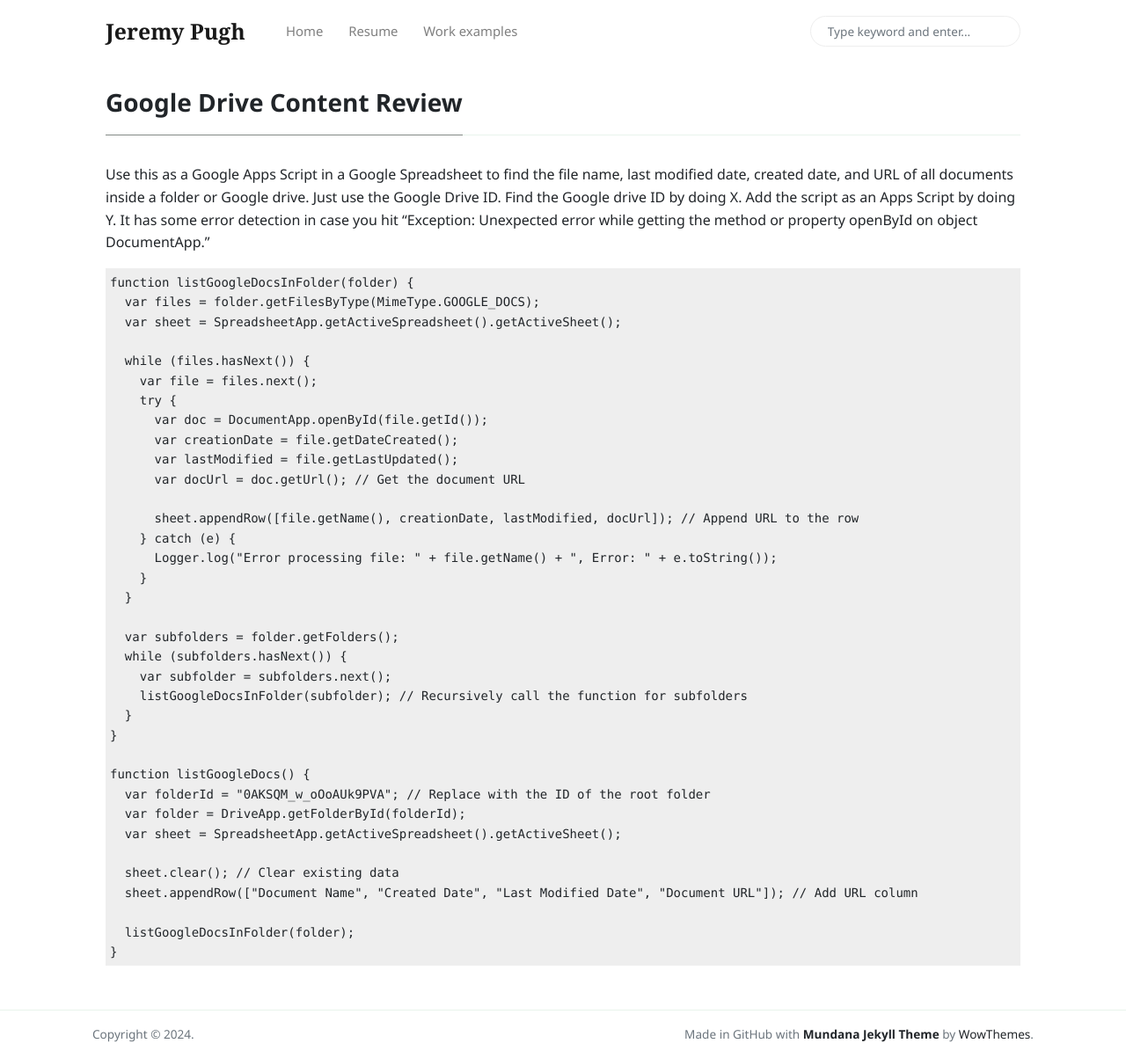
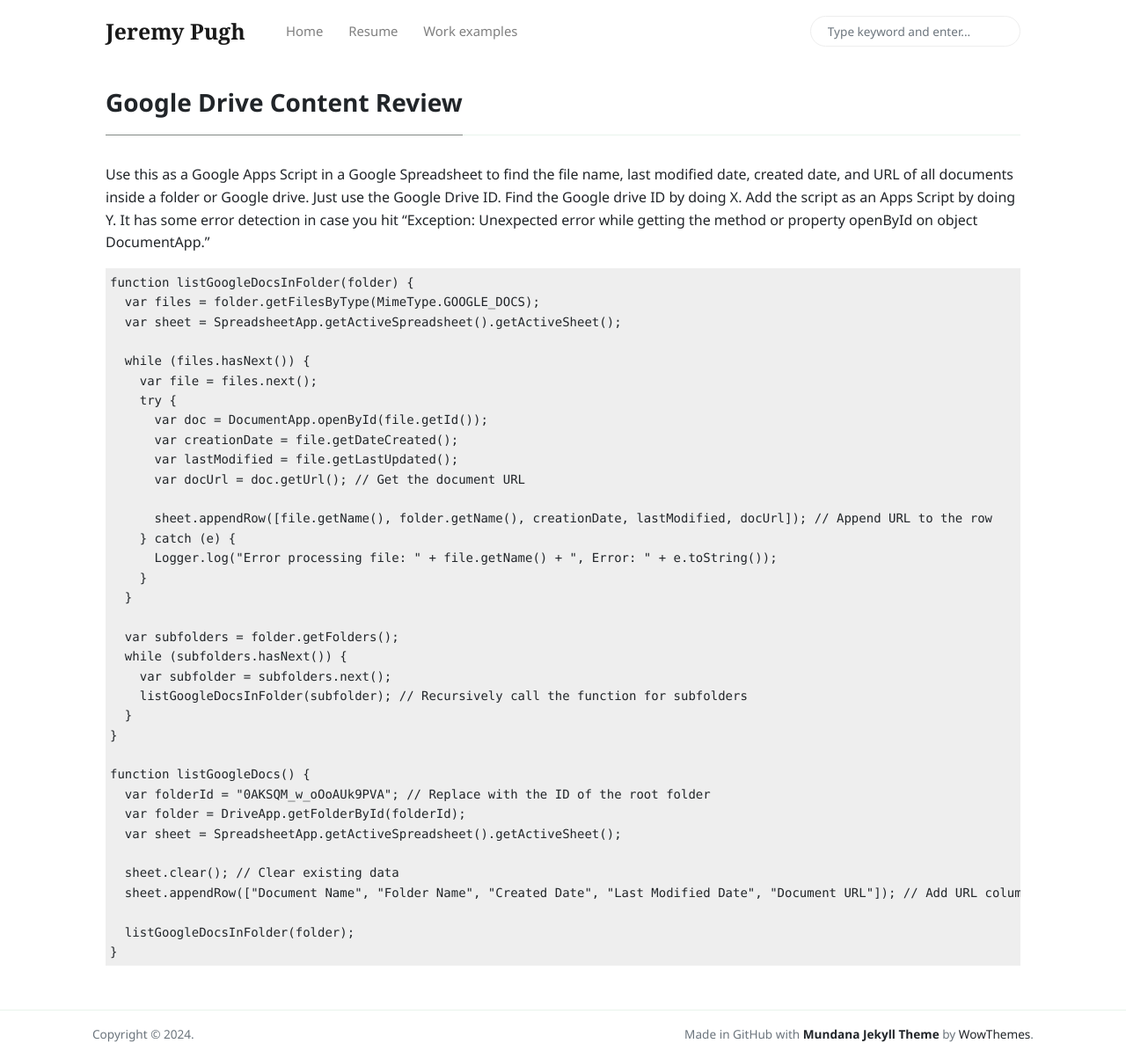
Before and after one commit to stumblefiend/jeremy.pugh, a Jekyll site: the page built from assets/scripts/google-drive-content-review.md, in a window 1280 px wide and 1203 px high. Shown: the whole window at 88% size. Built offline with Jekyll 4.4.1, drawn with Linux system fonts in a browser that asks for light colours; nearby versions of some CDN libraries; our own code applies the rules of GitHub Pages for plain Markdown files.

Commit message:
Update google-drive-content-review.md

```diff
--- a/assets/scripts/google-drive-content-review.md
+++ b/assets/scripts/google-drive-content-review.md
@@ -18,7 +18,7 @@ function listGoogleDocsInFolder(folder) {
       var lastModified = file.getLastUpdated();
       var docUrl = doc.getUrl(); // Get the document URL
 
-      sheet.appendRow([file.getName(), creationDate, lastModified, docUrl]); // Append URL to the row
+      sheet.appendRow([file.getName(), folder.getName(), creationDate, lastModified, docUrl]); // Append URL to the row
     } catch (e) {
       Logger.log("Error processing file: " + file.getName() + ", Error: " + e.toString());
     }
@@ -37,7 +37,7 @@ function listGoogleDocs() {
   var sheet = SpreadsheetApp.getActiveSpreadsheet().getActiveSheet();
 
   sheet.clear(); // Clear existing data
-  sheet.appendRow(["Document Name", "Created Date", "Last Modified Date", "Document URL"]); // Add URL column
+  sheet.appendRow(["Document Name", "Folder Name", "Created Date", "Last Modified Date", "Document URL"]); // Add URL column
 
   listGoogleDocsInFolder(folder);
 }
```
